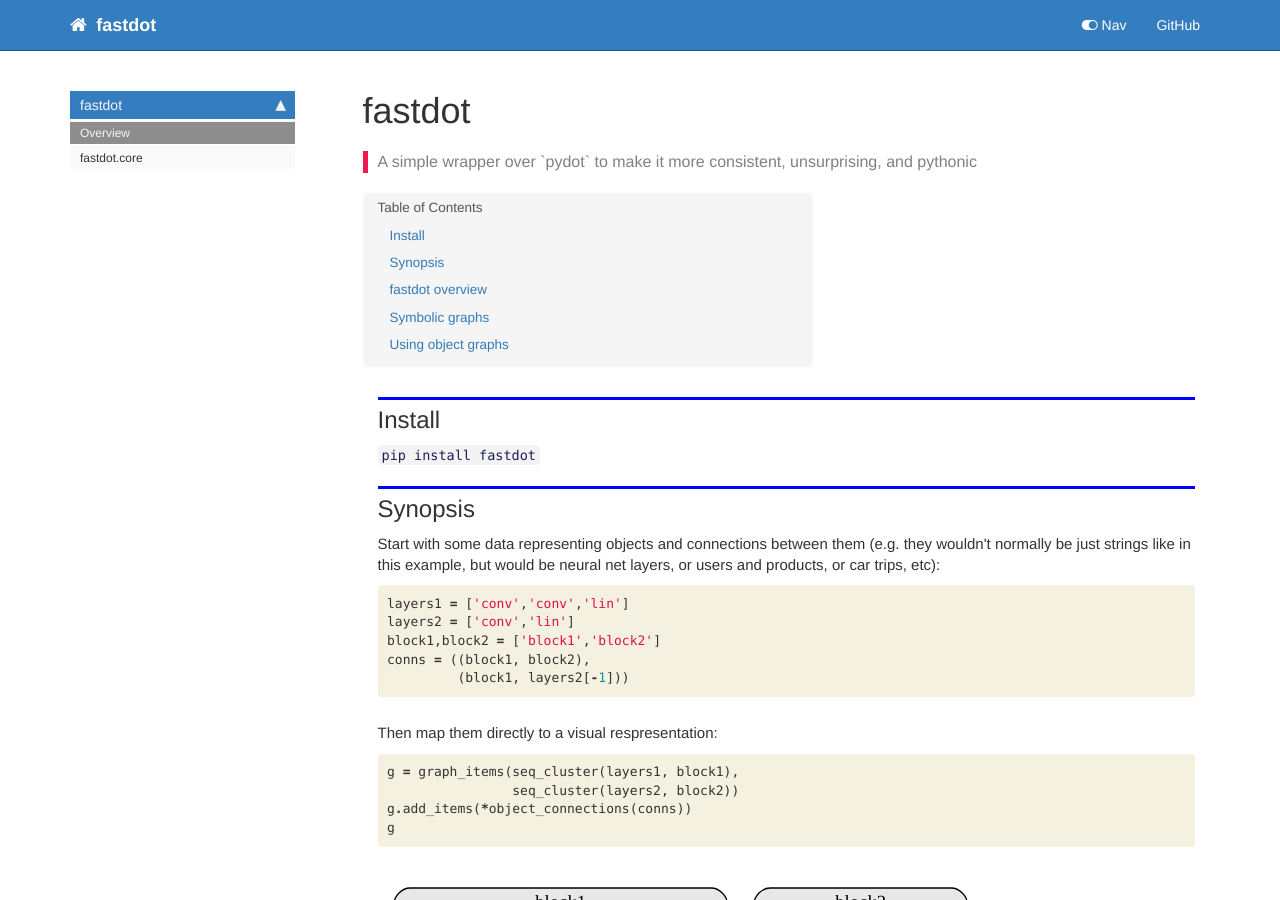
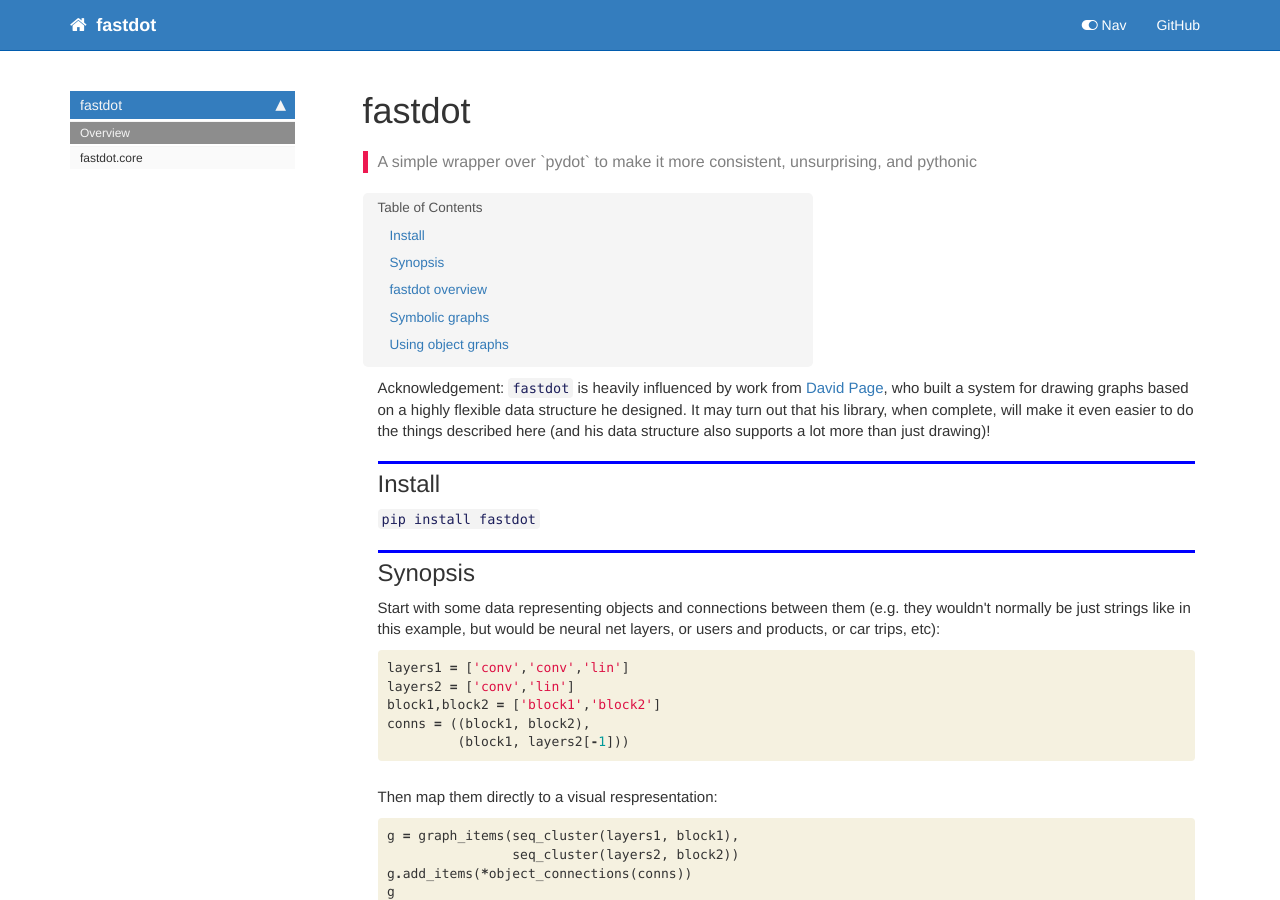
Before and after one commit to fastai/fastdot, a Jekyll site: the page built from docs/index.html, in a window 1280 px wide and 900 px high. Built offline with Jekyll 4.4.1, drawn with Linux system fonts in a browser that asks for light colours; nearby versions of some CDN libraries; comment, search, counter and statistics services are not loaded.

Commit message:
synopsis

```diff
--- a/docs/index.html
+++ b/docs/index.html
@@ -20,6 +20,13 @@ summary: "A simple wrapper over `pydot` to make it more consistent, unsurprising
 
 <div class="cell border-box-sizing code_cell rendered">
 
+</div>
+<div class="cell border-box-sizing text_cell rendered"><div class="inner_cell">
+<div class="text_cell_render border-box-sizing rendered_html">
+<p>Acknowledgement: <code>fastdot</code> is heavily influenced by work from <a href="https://github.com/davidcpage/">David Page</a>, who built a system for drawing graphs based on a highly flexible data structure he designed. It may turn out that his library, when complete, will make it even easier to do the things described here (and his data structure also supports a lot more than just drawing)!</p>
+
+</div>
+</div>
 </div>
 <div class="cell border-box-sizing text_cell rendered"><div class="inner_cell">
 <div class="text_cell_render border-box-sizing rendered_html">
```
Also changed, not shown: README.md, 1 other file.
